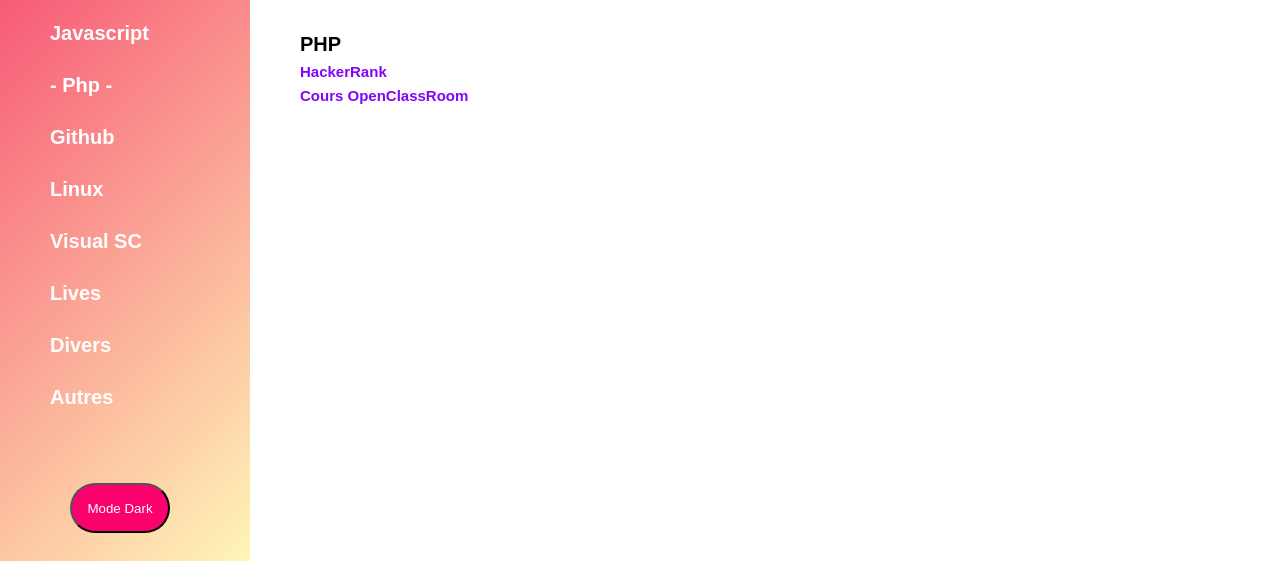
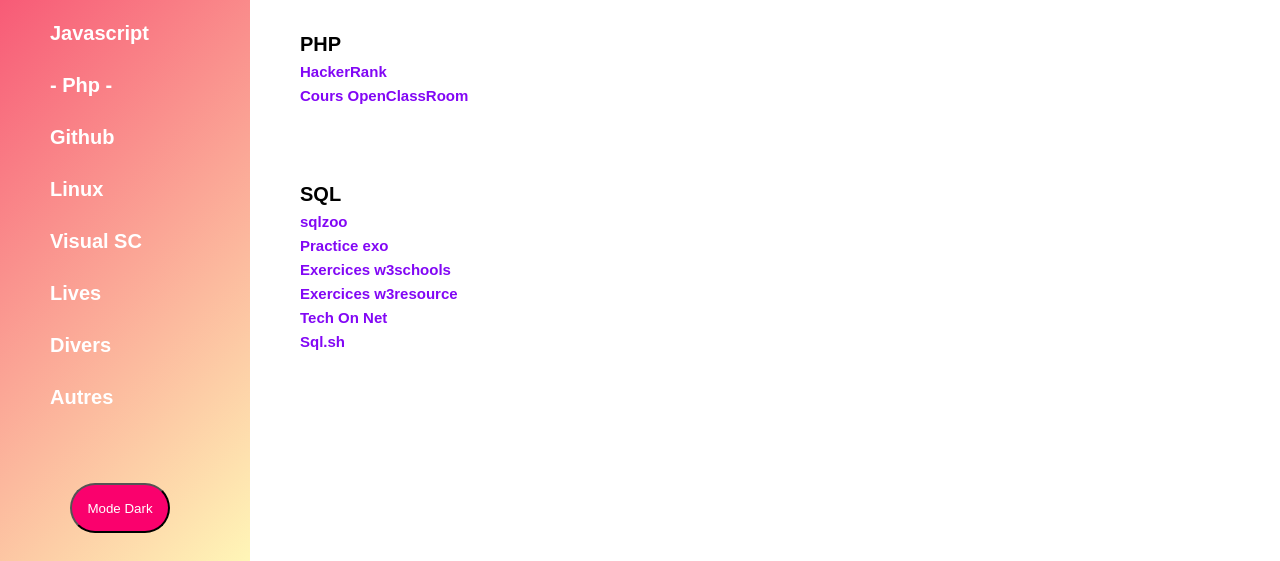
Before and after one commit to Skencker/studi_astuces, a plain HTML site: page pages/php.html in a window 1280 px wide. Shown: the part 239-800 px from the top of the page. Drawn offline with Linux system fonts and the light colour scheme.

Commit message:
lien php

```diff
--- a/pages/php.html
+++ b/pages/php.html
@@ -91,6 +91,15 @@
             <p> <a href=" https://www.hackerrank.com/" target="_blank">HackerRank</a></p>
             <p> <a href=" https://drive.google.com/file/d/15sXsgsMw9ArgYYhhwMx-pc-MNuo_9Zx3/view" target="_blank">Cours OpenClassRoom </a></p>
                 </div>
+                <div class="article">
+                  <h3>SQL</h3>
+                  <p><a href="https://sqlzoo.net//" target="_blank"> sqlzoo </a></p>
+                  <p><a href="https://sqlbolt.com/" target="_blank"> Practice exo </a></p>
+                  <p><a href="https://www.w3schools.com/sql/sql_exercises.asp" target="_blank"> Exercices w3schools </a></p>
+                  <p><a href="https://www.w3resource.com/sql-exercises/" target="_blank"> Exercices w3resource </a></p>
+                  <p><a href="https://www.techonthenet.com/sql/select_exercises.php" target="_blank"> Tech On Net </a></p>
+                  <p><a href="https://sql.sh/" target="_blank"> Sql.sh </a></p>
+                </div>
         </main>
 
 
```
Also changed, not shown: pages/divers.html (+1 -9 lines).
